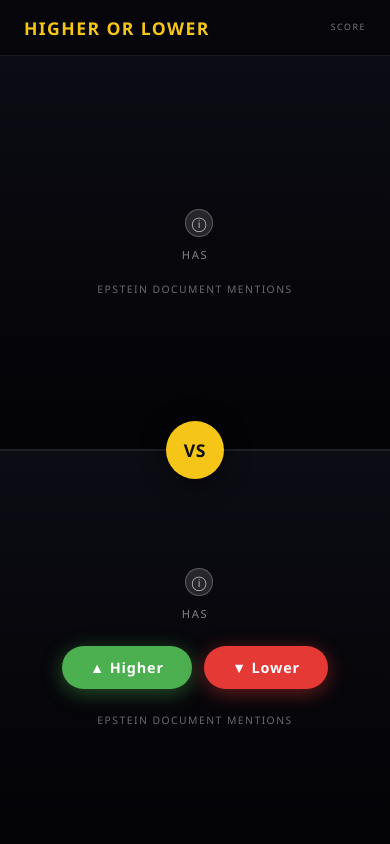
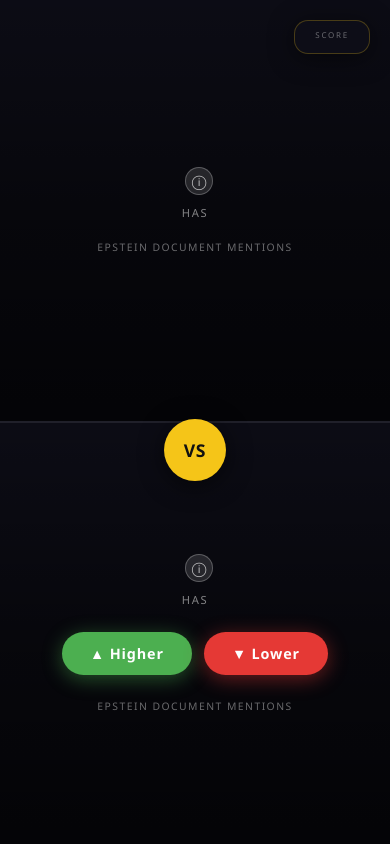
Before and after one commit to G-Knanochaos/Epstein, a Django app: template game/templates/game/game.html in a window 390 px wide. Run offline with Django 5.2, Linux system fonts and the light colour scheme; the template is opened without the code that fills it, so the values that code supplies are empty.

Commit message:
Aesthetic Fix

```diff
--- a/game/static/game/css/style.css
+++ b/game/static/game/css/style.css
@@ -17,60 +17,49 @@ html, body {
   overflow: hidden;
 }
 
-/* ── Header ──────────────────────────────────────────────────────────────── */
-.site-header {
+/* ── Score ───────────────────────────────────────────────────────────────── */
+.score-box {
   position: fixed;
-  top: 0; left: 0; right: 0;
-  height: 56px;
-  background: rgba(0,0,0,.6);
-  backdrop-filter: blur(8px);
-  display: flex;
-  align-items: center;
-  justify-content: space-between;
-  padding: 0 24px;
+  top: 20px;
+  right: 20px;
   z-index: 100;
-  border-bottom: 1px solid rgba(255,255,255,.08);
-}
-
-.site-title {
-  font-size: 1.1rem;
-  font-weight: 700;
-  letter-spacing: .08em;
-  text-transform: uppercase;
-  color: var(--accent);
-}
-.site-subtitle {
-  font-size: .75rem;
-  color: rgba(255,255,255,.5);
-  margin-left: 10px;
-  text-transform: uppercase;
-  letter-spacing: .12em;
-}
-.header-inner { display: flex; align-items: baseline; }
-
-.score-box {
   display: flex;
   flex-direction: column;
   align-items: center;
+  gap: 2px;
+  background: rgba(15,15,26,.75);
+  backdrop-filter: blur(8px);
+  border: 1px solid rgba(245,197,24,.25);
+  border-radius: 14px;
+  padding: 10px 20px 12px;
+  box-shadow: 0 4px 24px rgba(0,0,0,.5);
   line-height: 1;
 }
 .score-label {
-  font-size: .55rem;
-  letter-spacing: .18em;
-  color: rgba(255,255,255,.45);
+  font-size: .5rem;
+  letter-spacing: .22em;
+  color: rgba(255,255,255,.38);
   text-transform: uppercase;
 }
 .score-value {
-  font-size: 1.6rem;
-  font-weight: 800;
+  font-size: 2.2rem;
+  font-weight: 900;
   color: var(--accent);
+  text-shadow: 0 0 20px rgba(245,197,24,.4);
 }
+
+@keyframes scoreBump {
+  0%   { transform: scale(1); }
+  35%  { transform: scale(1.4); }
+  65%  { transform: scale(1.18); }
+  100% { transform: scale(1); }
+}
+.score-bump { animation: scoreBump .4s cubic-bezier(.36,.07,.19,.97); }
 
 /* ── Game wrap ───────────────────────────────────────────────────────────── */
 .game-wrap {
   display: flex;
   height: 100vh;
-  padding-top: 56px;
   position: relative;
 }
 
@@ -89,11 +78,8 @@ html, body {
   inset: 0;
   background-size: cover;
   background-position: center top;
-  transform: scale(1.05);
-  transition: transform .6s ease;
   filter: blur(1px) brightness(.45) saturate(.6);
 }
-.card:hover .card-bg { transform: scale(1.08); }
 
 .card-overlay {
   position: absolute;
@@ -253,8 +239,8 @@ html, body {
   left: 50%;
   transform: translate(-50%, -50%);
   z-index: 10;
-  width: 58px;
-  height: 58px;
+  width: 62px;
+  height: 62px;
   border-radius: 50%;
   background: var(--accent);
   color: #111;
--- a/game/templates/game/game.html
+++ b/game/templates/game/game.html
@@ -10,17 +10,11 @@
 </head>
 <body>
 
-<!-- ── Header ─────────────────────────────────────────────────────────────── -->
-<header class="site-header">
-  <div class="header-inner">
-    <span class="site-title">Higher or Lower</span>
-    <span class="site-subtitle">Epstein Documents Edition</span>
-  </div>
+<!-- ── Score ──────────────────────────────────────────────────────────────── -->
 <div class="score-box">
   <span class="score-label">SCORE</span>
   <span class="score-value" id="score">{{ score }}</span>
 </div>
-</header>
 
 <!-- ── Game area ───────────────────────────────────────────────────────────── -->
 <main class="game-wrap" id="gameWrap">
@@ -43,7 +37,7 @@
   </div>
 
   <!-- VS divider -->
-  <div class="vs-circle">VS</div>
+  <div class="vs-circle" id="vsCircle">VS</div>
 
   <!-- RIGHT card (to be guessed) -->
   <div class="card card-right" id="cardRight">
@@ -112,7 +106,11 @@
 
         showFlash(data.correct);
         score = data.score;
-        document.getElementById('score').textContent = score;
+        const scoreEl = document.getElementById('score');
+        scoreEl.textContent = score;
+        scoreEl.classList.remove('score-bump');
+        scoreEl.getBoundingClientRect();
+        scoreEl.classList.add('score-bump');
 
         if (data.game_over) {
           setTimeout(() => showOverlay(score), 1600);
@@ -135,21 +133,79 @@
   }
 
   function showFlash(correct) {
-    const el = document.getElementById('resultFlash');
-    el.textContent = correct ? '✓ Correct!' : '✗ Wrong!';
-    el.className = 'result-flash ' + (correct ? 'flash-correct' : 'flash-wrong');
-    setTimeout(() => el.classList.add('hidden'), 1200);
+    const vs = document.getElementById('vsCircle');
+    vs.textContent = correct ? '✓' : '✗';
+    vs.classList.remove('vs-resetting');
+    vs.classList.add('vs-popping', correct ? 'vs-correct' : 'vs-wrong');
+    setTimeout(() => {
+      vs.classList.remove('vs-popping', 'vs-correct', 'vs-wrong');
+      vs.classList.add('vs-resetting');
+      vs.textContent = 'VS';
+      setTimeout(() => vs.classList.remove('vs-resetting'), 260);
+    }, 1100);
+  }
+
+  function makeBgPanel(url, contentEl) {
+    const panel = document.createElement('div');
+    panel.style.cssText =
+      'position:relative;flex:0 0 33.333%;overflow:hidden;' +
+      'display:flex;align-items:center;justify-content:center;';
+    const bg = document.createElement('div');
+    bg.style.cssText =
+      'position:absolute;inset:0;background-size:cover;background-position:center top;' +
+      'filter:blur(1px) brightness(.45) saturate(.6);' +
+      `background-image:url('${url}');`;
+    const ov = document.createElement('div');
+    ov.style.cssText =
+      'position:absolute;inset:0;' +
+      'background:linear-gradient(to bottom,rgba(0,0,0,.2) 0%,rgba(0,0,0,.55) 50%,rgba(0,0,0,.75) 100%);';
+    panel.appendChild(bg);
+    panel.appendChild(ov);
+    if (contentEl) panel.appendChild(contentEl);
+    return panel;
+  }
+
+  function makeNewRightContent(name) {
+    const el = document.createElement('div');
+    el.className = 'card-content';
+    el.innerHTML =
+      '<div class="name-row"><h2 class="card-name"></h2></div>' +
+      '<p class="card-label">has</p>' +
+      '<div class="count-row"><div class="btn-group">' +
+      '<button class="btn btn-higher">▲ Higher</button>' +
+      '<button class="btn btn-lower">▼ Lower</button>' +
+      '</div></div>' +
+      '<p class="card-unit">Epstein document mentions</p>';
+    el.querySelector('.card-name').textContent = name;
+    return el;
   }
 
   function advance(data) {
     const gameWrap = document.getElementById('gameWrap');
+    const bgLeft  = document.getElementById('bgLeft');
+    const bgRight = document.getElementById('bgRight');
 
-    // Phase 1: slide the whole game area out to the left as one unit
-    gameWrap.style.transition = 'transform .4s ease';
-    gameWrap.style.transform  = 'translateX(-100%)';
+    // Extract raw URL from a backgroundImage style value
+    const getUrl = el => el.style.backgroundImage.replace(/^url\(["']?|["']?\)$/g, '');
 
-    setTimeout(() => {
-      // Update everything while off-screen
+    // 3-panel strip: [old-left | old-right | new-right]
+    // Slides left by one card width (= 33.333% of strip width)
+    const strip = document.createElement('div');
+    strip.style.cssText =
+      'position:absolute;top:0;bottom:0;left:0;width:150%;z-index:20;display:flex;' +
+      'transition:transform .5s cubic-bezier(0.4,0,0.2,1);';
+    strip.appendChild(makeBgPanel(getUrl(bgLeft),
+      document.querySelector('#cardLeft .card-content').cloneNode(true)));
+    strip.appendChild(makeBgPanel(getUrl(bgRight),
+      document.querySelector('#cardRight .card-content').cloneNode(true)));
+    strip.appendChild(makeBgPanel(data.new_right.image_url,
+      makeNewRightContent(data.new_right.full_name)));
+
+    gameWrap.appendChild(strip);
+    strip.getBoundingClientRect(); // force reflow
+    strip.style.transform = 'translateX(-33.333%)';
+
+    // Update real card content and bgs immediately — strip covers them
     document.getElementById('nameLeft').textContent  = data.new_left.full_name;
     document.getElementById('descLeft').textContent  = data.new_left.description;
     document.getElementById('countLeft').textContent = data.new_left.epstein_mentions;
@@ -161,25 +217,17 @@
     countEl.textContent = '';
     countEl.classList.add('hidden');
     document.getElementById('btnGroup').classList.remove('hidden');
-      document.getElementById('bgLeft').style.backgroundImage  = `url('${data.new_left.image_url}')`;
-      document.getElementById('bgRight').style.backgroundImage = `url('${data.new_right.image_url}')`;
+    bgLeft.style.backgroundImage  = `url('${data.new_left.image_url}')`;
+    bgRight.style.backgroundImage = `url('${data.new_right.image_url}')`;
     leftId  = data.new_left.id;
     rightId = data.new_right.id;
 
-      // Snap to right, then slide in
-      gameWrap.style.transition = 'none';
-      gameWrap.style.transform  = 'translateX(100%)';
-      gameWrap.getBoundingClientRect(); // force reflow
-
-      gameWrap.style.transition = 'transform .4s ease';
-      gameWrap.style.transform  = 'translateX(0)';
-
+    // Slide complete — fade strip to reveal updated real cards
     setTimeout(() => {
-        gameWrap.style.transition = '';
-        gameWrap.style.transform  = '';
-        busy = false;
-      }, 420);
-    }, 420);
+      strip.style.transition = 'opacity .2s';
+      strip.style.opacity    = '0';
+      setTimeout(() => { strip.remove(); busy = false; }, 220);
+    }, 520);
   }
 
   function toggleBio(id, btn) {
```
Also changed, not shown: other parts of game/static/game/css/style.css (+28 -18 lines), db.sqlite3. Lines whose indentation alone changed are shown as unchanged.
